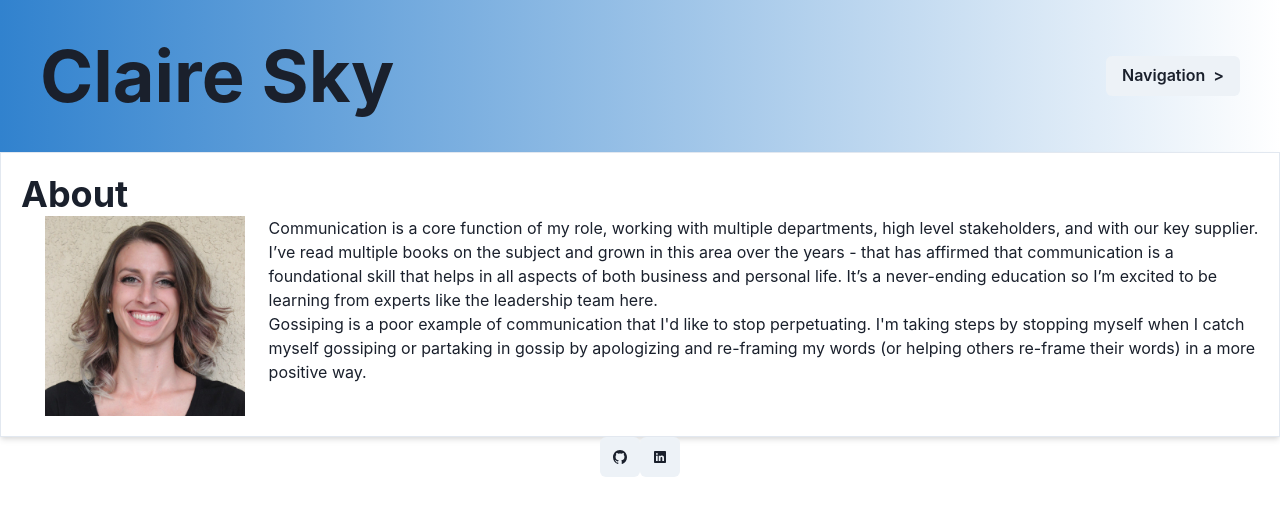
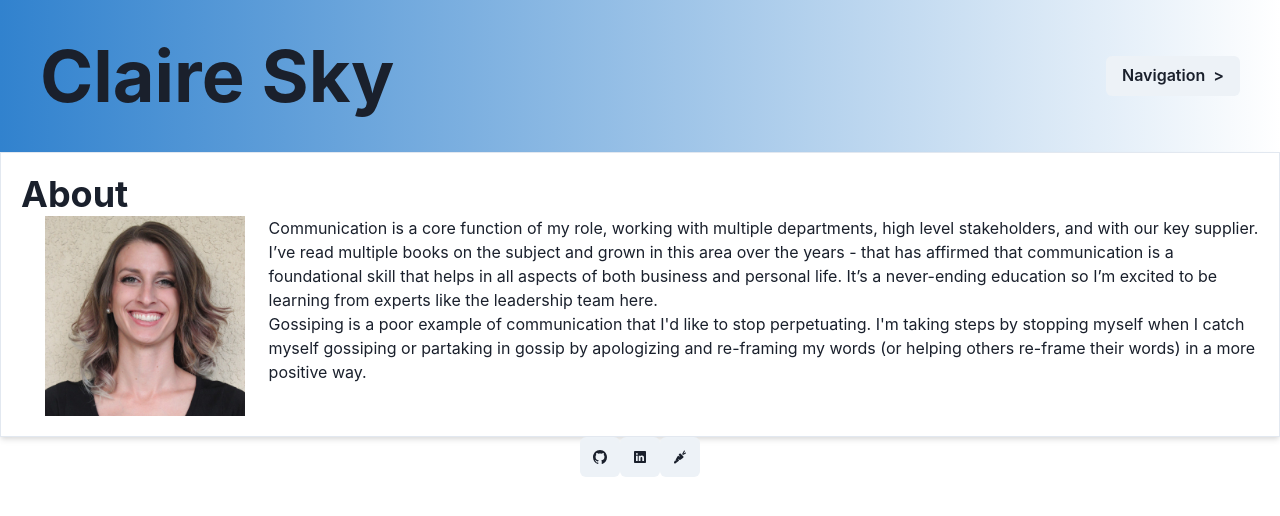
Before and after one commit to claire-sky/claire-sky-portfolio, a React (Create React App) app: page / in a window 1280 px wide. Shown: the top 516 px of the page. Built offline with nearby package versions, Linux system fonts and the light colour scheme.

Commit message:
Added third profile link

```diff
--- a/src/components/Footer/index.js
+++ b/src/components/Footer/index.js
@@ -1,5 +1,5 @@
 import React from 'react';
-import { IoLogoGithub, IoLogoLinkedin } from 'react-icons/io';
+import { IoLogoGithub, IoLogoLinkedin, IoIosNutrition } from 'react-icons/io';
 import {
   IconButton,
   LinkOverlay,
@@ -25,6 +25,13 @@ function Footer() {
             target="_blank"
             rel="noopener noreferrer" />
         </LinkBox>
+        <LinkBox>
+          <IconButton icon={<IoIosNutrition/>} />
+          <LinkOverlay
+            href="https://www.trifectanutrition.com/claire-sky"
+            target="_blank"
+            rel="noopener noreferrer" />
+        </LinkBox>
     </Center>
   );
 }
```
